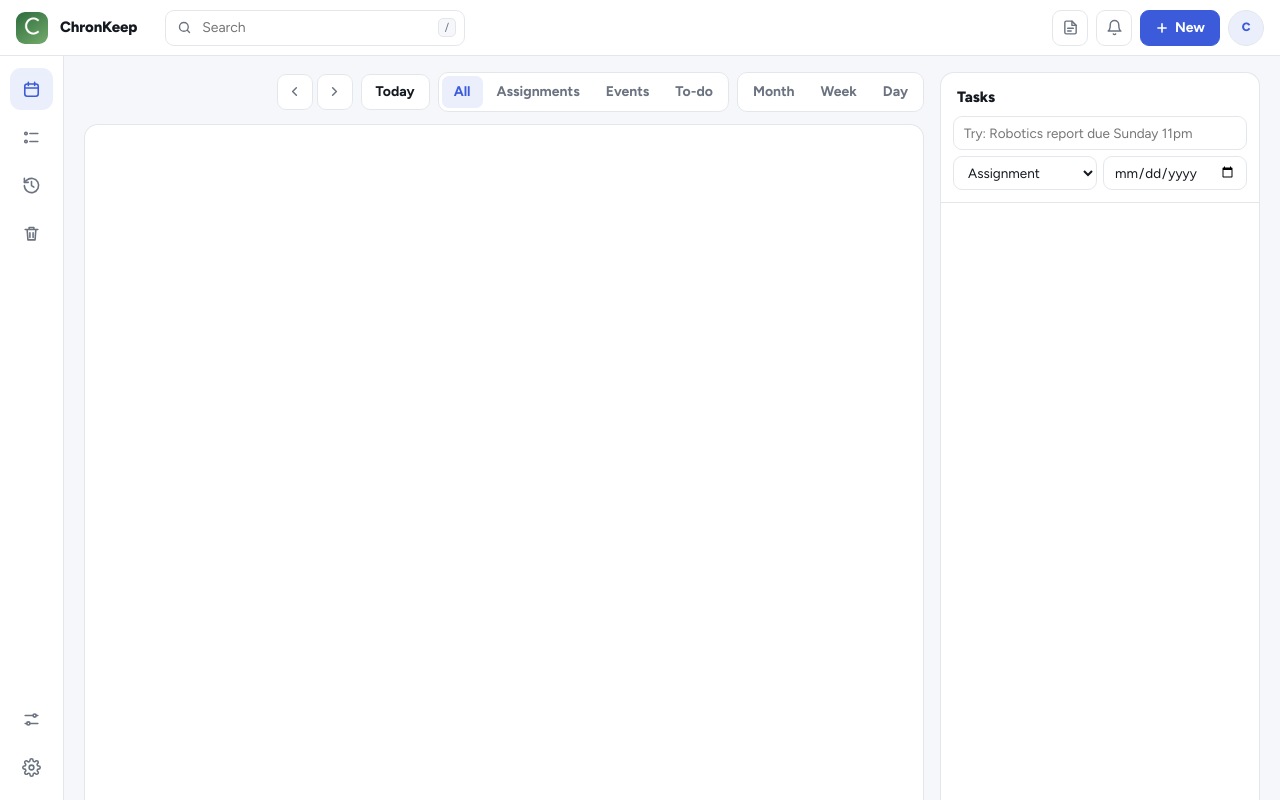
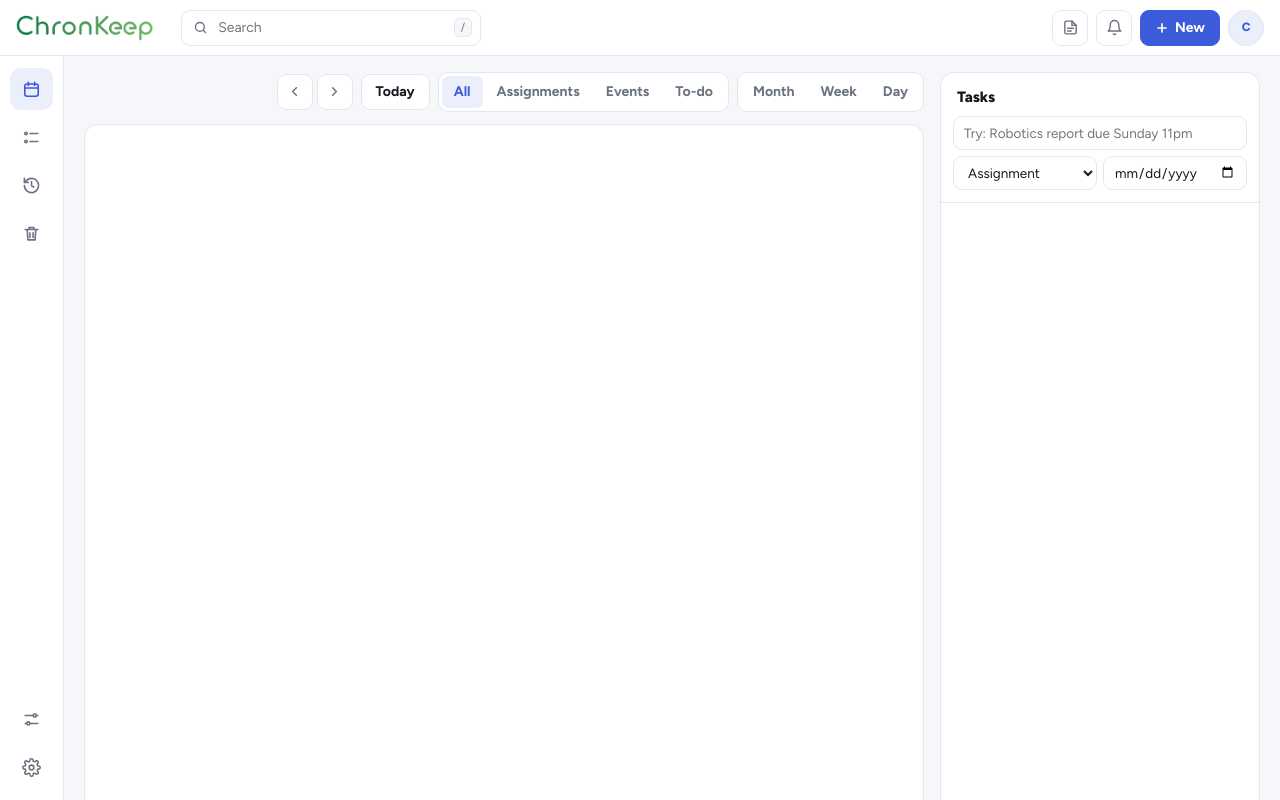
Before and after one commit to victorabuchi/chronkeep, a website: page public/index.html in a window 1280 px wide. Drawn offline with Linux system fonts and the light colour scheme.

Commit message:
Wordmark in the web top bar (the C tile stays for the favicon and notifications)

```diff
--- a/public/app.css
+++ b/public/app.css
@@ -19,7 +19,11 @@ button{cursor:pointer}
 .top{display:flex;align-items:center;gap:12px;flex:none;height:56px;padding:0 16px;border-bottom:1px solid var(--line);background:var(--glass);backdrop-filter:saturate(1.4) blur(10px);position:relative;z-index:30}
 .mark{display:grid;place-items:center;width:32px;height:32px;border-radius:9px;overflow:hidden;flex:none}
 .mark img{display:block;width:100%;height:100%}
-.brand{font-weight:800;font-size:15px;letter-spacing:-.01em;white-space:nowrap}
+.brand{display:none}
+/* The wordmark in the top bar; the green C tile stays for the favicon and notifications. */
+.wordmark{display:block;height:26px;width:auto}
+@media(prefers-color-scheme:dark){:root:not([data-theme=light]) .wordmark{filter:brightness(1.4)}}
+:root[data-theme=dark] .wordmark{filter:brightness(1.4)}
 .sbox{display:flex;align-items:center;gap:8px;width:300px;height:36px;margin-left:14px;padding:0 8px 0 11px;border:1px solid var(--line);border-radius:9px;background:var(--card);color:var(--muted)}
 .sbox:focus-within{border-color:var(--b);box-shadow:0 0 0 3px color-mix(in srgb,var(--b) 16%,transparent)}
 .sbox input{flex:1;min-width:0;border:0;outline:0;background:none;color:var(--ink)}
@@ -464,7 +468,7 @@ body.dragging-ev,body.dragging-ev *{cursor:grabbing!important;user-select:none!i
   .ritem{flex:1;height:44px}
   .ritem span:not(.rbadge){display:none}
   .top{padding:0 10px;gap:8px}
-  .brand{display:none}
+  .wordmark{height:17px}
   .home{margin:0;padding:2px}
   .swrap{flex:1;min-width:0;margin-left:2px}
   .sbox{display:flex;width:auto}
--- a/public/index.html
+++ b/public/index.html
@@ -17,7 +17,7 @@
 </head>
 <body>
 <header class="top">
-  <a href="/" class="home" id="home" aria-label="ChronKeep home"><span class="mark"><img src="icon-192.png" alt="" width="32" height="32"></span><b class="brand" id="brand">ChronKeep</b></a>
+  <a href="/" class="home" id="home" aria-label="ChronKeep home"><img class="wordmark" src="wordmark.png" alt="ChronKeep" width="137" height="26"><b class="brand" id="brand"></b></a>
   <div class="swrap"><label class="sbox"><svg width="15" height="15" viewBox="0 0 24 24" fill="none" stroke="currentColor" stroke-width="2.2" stroke-linecap="round"><circle cx="11" cy="11" r="7"/><path d="m20 20-3.5-3.5"/></svg><input id="q" placeholder="Search" autocomplete="off"><kbd>/</kbd></label><div class="sres" id="sres" role="listbox" hidden></div></div>
   <div class="topr">
     <button class="ibtn" id="btnNote" aria-label="Note" aria-pressed="false" title="Note"><svg viewBox="0 0 24 24" width="17" height="17" fill="none" stroke="currentColor" stroke-width="2" stroke-linecap="round" stroke-linejoin="round"><path d="M14 3H6a2 2 0 0 0-2 2v14a2 2 0 0 0 2 2h12a2 2 0 0 0 2-2V9Z"/><path d="M14 3v6h6M8 13h8M8 17h5"/></svg></button>
```
Also changed, not shown: public/wordmark.png (added), site/wordmark.png (added).
